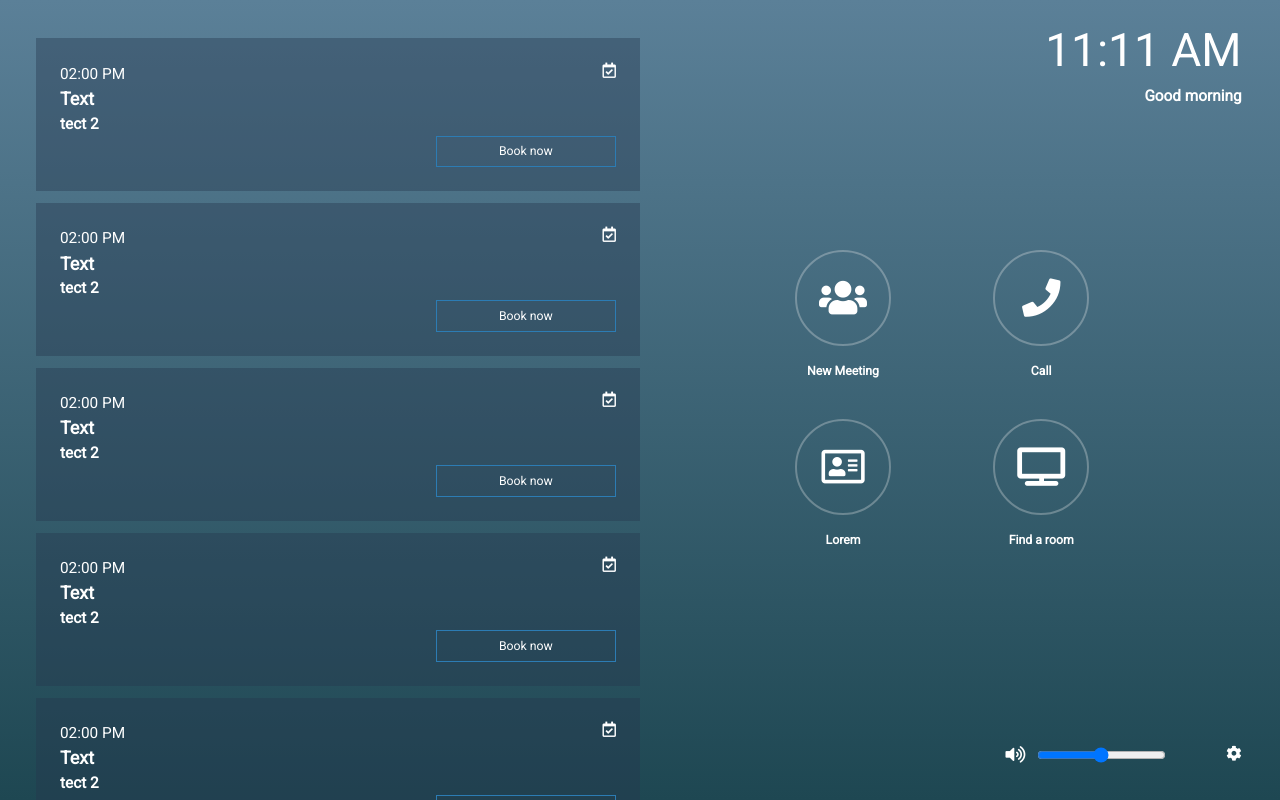
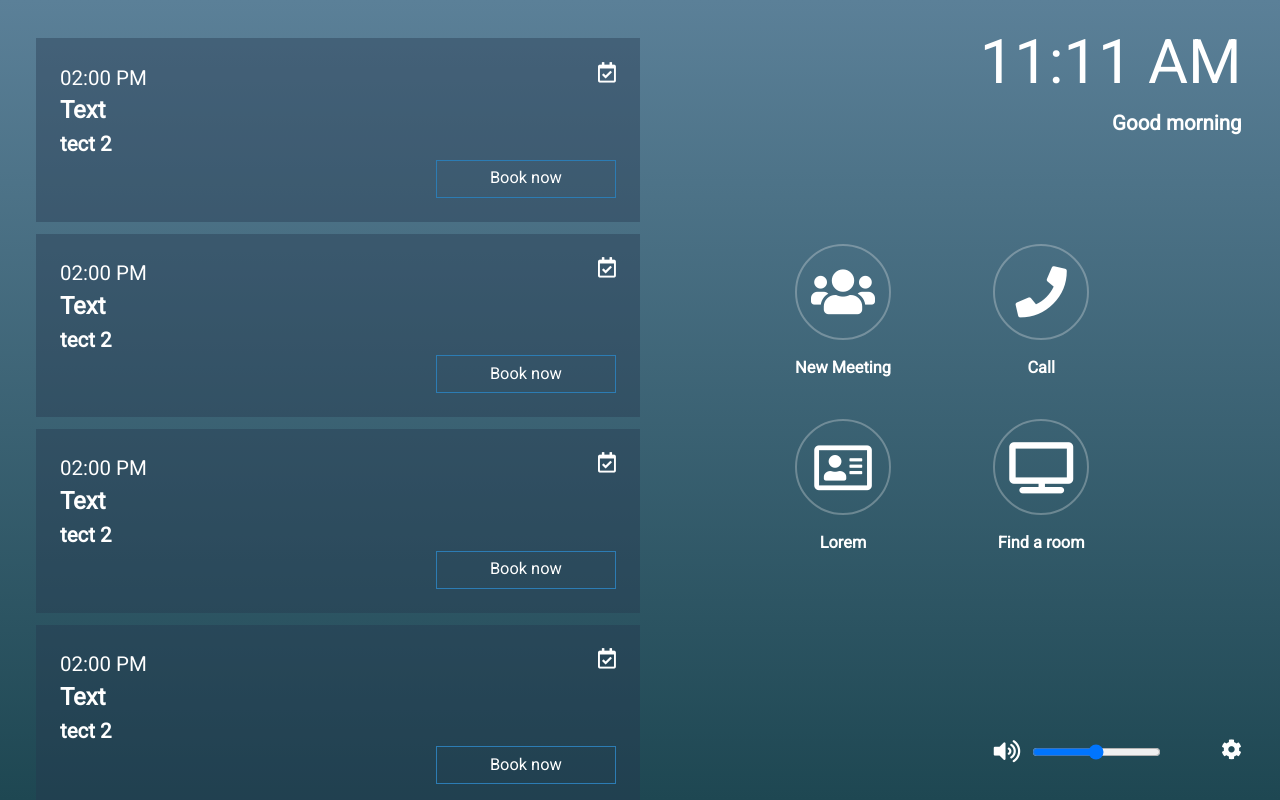
Before and after one commit to webmatrixxxl/Progress-Task, a website built with webpack: page Task 2 - CSS layout/public/index.html in a window 1280 px wide. Built offline with nearby package versions, Linux system fonts and the light colour scheme; files whose address does not match are found by name.

Commit message:
- move font-size form html, body to component itself.

```diff
--- a/Task 2 - CSS layout/src/css/style.scss
+++ b/Task 2 - CSS layout/src/css/style.scss
@@ -3,7 +3,6 @@
 
 html, body {
   height: 100%;
-  font-size: 1.2vw;
 }
 
 body {
@@ -27,7 +26,15 @@ h1, h2, h3, h4, h5, h6 {
   overflow: auto;
   padding: $tb-padding 2.8%;
   position: relative;
-  font-size: 100%;
+  font-size: 1.2vw;
+
+  @media (min-width: 1025px) and (max-width: 1280px) {
+    font-size: 1.6vw;
+  }
+
+  @media (max-width: 1024px) {
+    font-size: 2.2vw;
+  }
 
   &__box {
     &--half {
```
